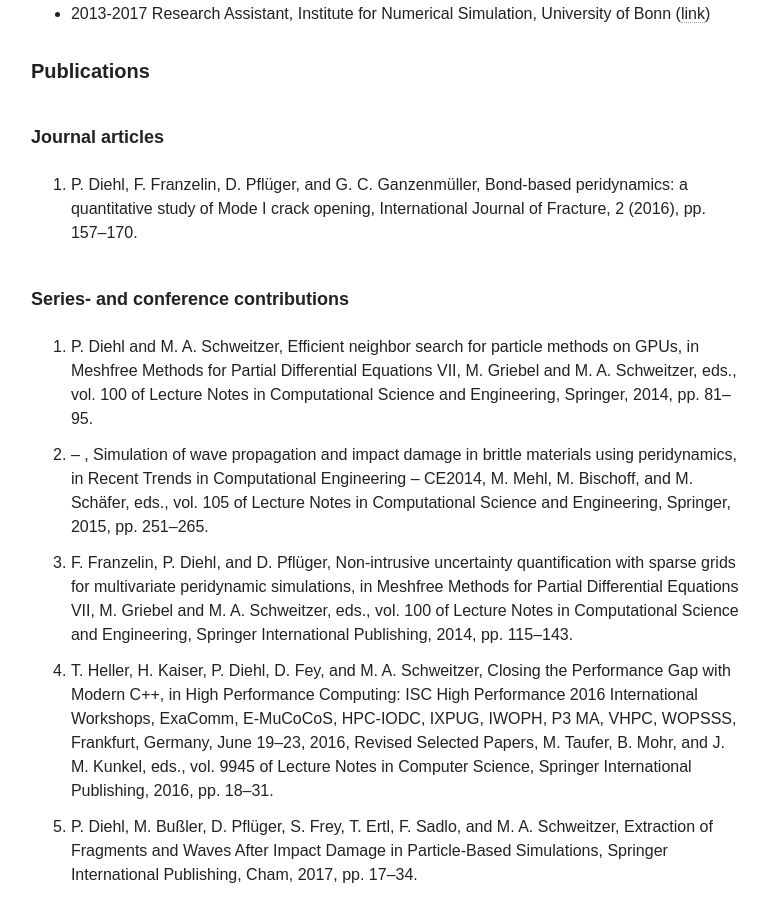
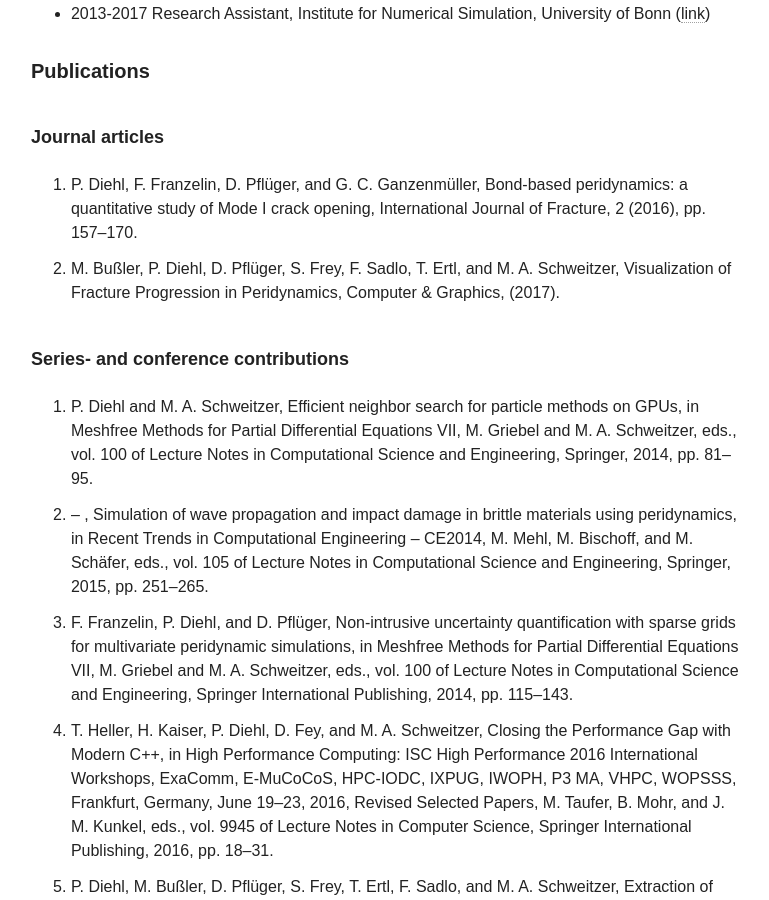
Before and after one commit to diehlpk/diehlpk.github.io, a Jekyll site: the page built from cv/index.md, in a window 1280 px wide and 900 px high, scrolled down 1182 px. Shown: the whole window, without its empty margins (255-1024 px from the left). Built offline with Jekyll 4.4.1, drawn with Linux system fonts in a browser that asks for light colours; nearby versions of some CDN libraries.

Commit message:
Update publications

```diff
--- a/cv/index.md
+++ b/cv/index.md
@@ -27,6 +27,8 @@ hide: true
 ###### Journal articles
 1.  P. Diehl, F. Franzelin, D. Pflüger, and G. C. Ganzenmüller, Bond-based peridynamics: a quantitative study of Mode I crack opening, International Journal of Fracture,
 2 (2016), pp. 157–170.
+2. M. Bußler, P. Diehl, D. Pflüger, S. Frey, F. Sadlo, T. Ertl, and M. A.
+Schweitzer, Visualization of Fracture Progression in Peridynamics, Computer & Graphics, (2017).
 
 ###### Series- and conference contributions
 1. P. Diehl and M. A. Schweitzer, Efficient neighbor search for particle methods on
--- a/data/list/publications.bib
+++ b/data/list/publications.bib
@@ -12,8 +12,7 @@ and Sadlo, Filip
 and Ertl, Thomas
 and Schweitzer, Marc Alexander},
   Journal                  = {{C}omputer \& {G}raphics},
-  Year                     = {to appear},
-
+  Year                     = {2017},
   Owner                    = {p108903},
   Timestamp                = {2017.05.09}
 }
```
Also changed, not shown: 5 other files.
